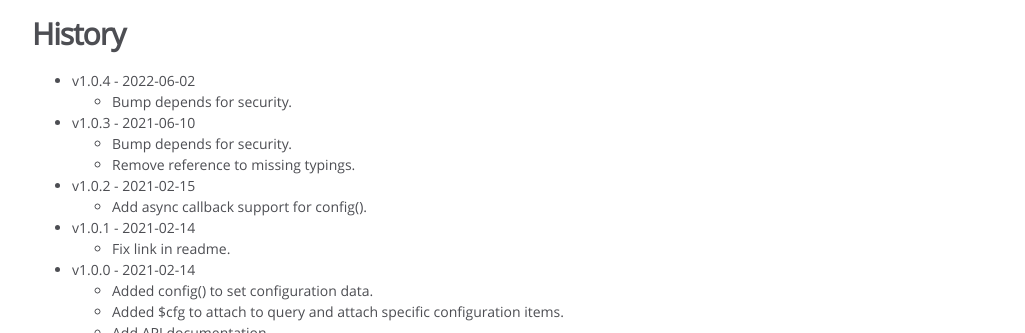
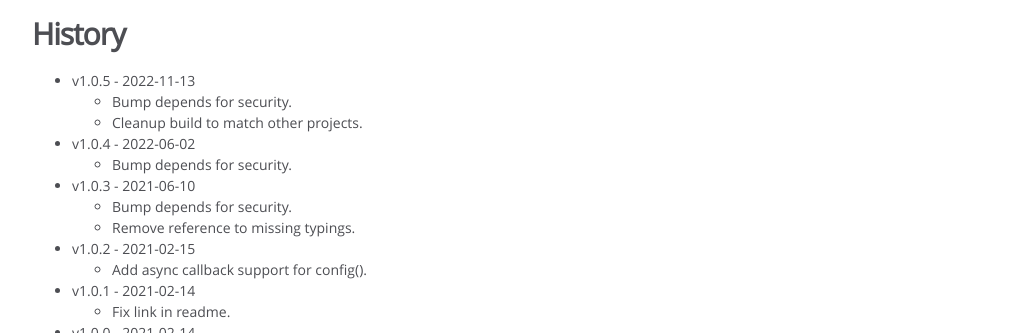
Before and after one commit to theroyalwhee0/dynasty, a website: page docs/index.html in a window 1280 px wide. Shown: the part 801-1134 px from the top of the page, without its empty margins (0-1025 px from the left). Drawn offline with Linux system fonts and the light colour scheme.

Commit message:
Bump depends for security. Cleanup build to match other projects.

```diff
--- a/docs/index.html
+++ b/docs/index.html
@@ -48,6 +48,12 @@ See the <a href="https://github.com/theroyalwhee0/dynasty/tree/master/example">e
 </ul>
 <h2>History</h2>
 <ul>
+<li>v1.0.5 - 2022-11-13
+<ul>
+<li>Bump depends for security.</li>
+<li>Cleanup build to match other projects.</li>
+</ul>
+</li>
 <li>v1.0.4 - 2022-06-02
 <ul>
 <li>Bump depends for security.</li>
```
Also changed, not shown: package.json (+5 -3 lines), README.md, 1 other file.
